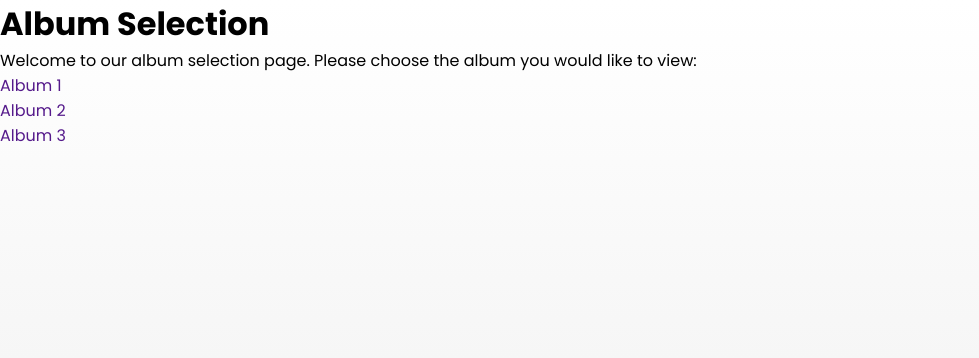
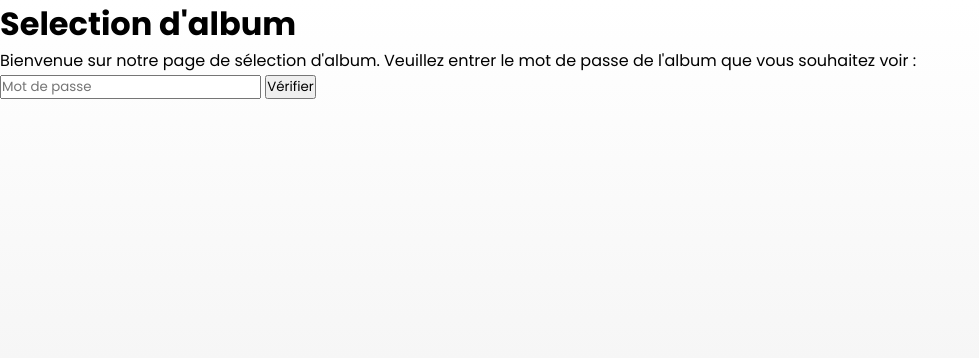
Before and after one commit to truuue/PhotoVernhet, a Flask app: page /album in a window 1280 px wide. Shown: the top 358 px of the page, without its empty margins (0-979 px from the left). Run offline with Flask 3, Linux system fonts and the light colour scheme; the visitor is signed in with stand-in values (Sample User, id 1).

Commit message:
Update album selection and add album view template

```diff
--- a/templates/albumSelection.html
+++ b/templates/albumSelection.html
@@ -7,24 +7,23 @@
       rel="stylesheet"
       href="{{ url_for('static', filename='css/albumSelection.css') }}"
     />
-    <title>Album Selection</title>
+    <title>Album</title>
   </head>
   <body>
     {% if current_user.is_authenticated %}
-    <h1>Album Selection</h1>
+    <h1>Selection d'album</h1>
     <p>
-      Welcome to our album selection page. Please choose the album you would
-      like to view:
+      Bienvenue sur notre page de sélection d'album. Veuillez entrer le mot de
+      passe de l'album que vous souhaitez voir :
     </p>
-
+    <form method="POST" action="/album">
+      <input type="text" name="access_code" placeholder="Mot de passe" />
+      <button type="submit">Vérifier</button>
+    </form>
     <div>
-      <a href="">Album 1</a>
-    </div>
-    <div>
-      <a href="">Album 2</a>
-    </div>
-    <div>
-      <a href="">Album 3</a>
+      {% for folder in folders %}
+      <a href="/view_album?folder={{ folder }}">{{ folder }}</a>
+      {% endfor %}
     </div>
     {% else %}
     <div class="request">
```
Also changed, not shown: templates/albumView.html (added, +16 -0 lines).
